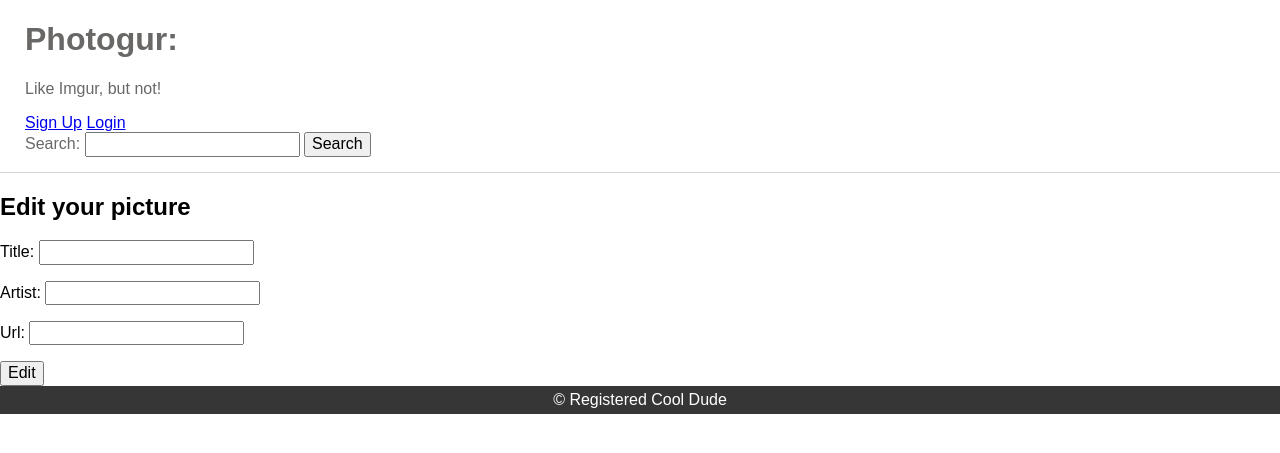
After one commit to BrodyCur/photogur, a Django app: template photogur/photogur/templates/editpic.html in a window 1280 px wide. The commit adds this page. Shown: the top 453 px of the page. Run offline with Django 3.2, Linux system fonts and the light colour scheme; the template is opened without the code that fills it: values that come from a table or form of the project are taken from there, others are empty.

Commit message:
Added picture editing page and set owner authorizations

```diff
--- /dev/null
+++ b/photogur/photogur/templates/editpic.html
@@ -0,0 +1,9 @@
+{% extends 'base.html' %}
+{% block content %}
+<h2>Edit your picture</h2>
+<form action="" method="">
+  {% csrf_token %}
+  {{ form.as_p }}
+  <button type="submit">Edit</button>
+</form>
+{% endblock %}
--- a/photogur/photogur/templates/picture.html
+++ b/photogur/photogur/templates/picture.html
@@ -7,6 +7,11 @@
   <div class="photo-wrapper">
     <img src="{{ picture.url }}" alt="{{ picture.title }}" />
   </div>
+
+  {% if request.user == picture.user %}
+    <a href="{% url 'edit_picture' id=picture.pk %}">Edit Picutre</a>
+  {% endif %}
+
   <div class="comments-wrapper">
     <h5>Comments:</h5>
     <ul>
--- a/photogur/photogur/urls.py
+++ b/photogur/photogur/urls.py
@@ -15,7 +15,7 @@ Including another URLconf
 """
 from django.contrib import admin
 from django.urls import path
-from photogur.views import pictures_page, picture_show, root, picture_search, create_comment, login_view, logout_view, signup, new_picture
+from photogur.views import pictures_page, picture_show, root, picture_search, create_comment, login_view, logout_view, signup, new_picture, edit_picture
 
 urlpatterns = [
     path('', root),
@@ -27,5 +27,6 @@ urlpatterns = [
     path('login/', login_view, name='login'),
     path('logout/', logout_view, name='logout'),
     path('signup/', signup, name='signup'),
-    path('pictures/new', new_picture, name='new_picture')
+    path('pictures/new', new_picture, name='new_picture'),
+    path('pictures/<int:id>/edit', edit_picture, name='edit_picture')
 ]
```
Also changed, not shown: photogur/photogur/views.py (+10 -1 lines).
